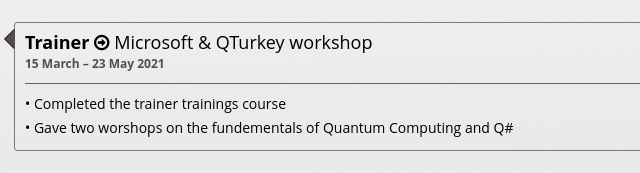
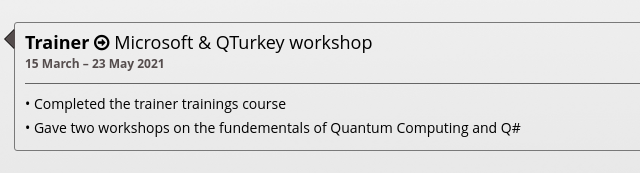
Before and after one commit to t0gan/t0gan.github.io, a plain HTML site: page index.html in a window 1280 px wide. Shown: the part 1815-1988 px from the top of the page, 86-726 px from the left. Drawn offline with Linux system fonts and the light colour scheme; files whose address does not match are found by name.

Commit message:
Update index.html

```diff
--- a/index.html
+++ b/index.html
@@ -174,7 +174,7 @@
 								</div>
 								<div class="qa-message-content">
 									<p style="color:black"> • Completed the trainer trainings course<br>
-										• Gave two worshops on the fundementals of Quantum Computing and Q# </p>
+										• Gave two workshops on the fundementals of Quantum Computing and Q# </p>
 								</div>
 						</div></div>
 
```
